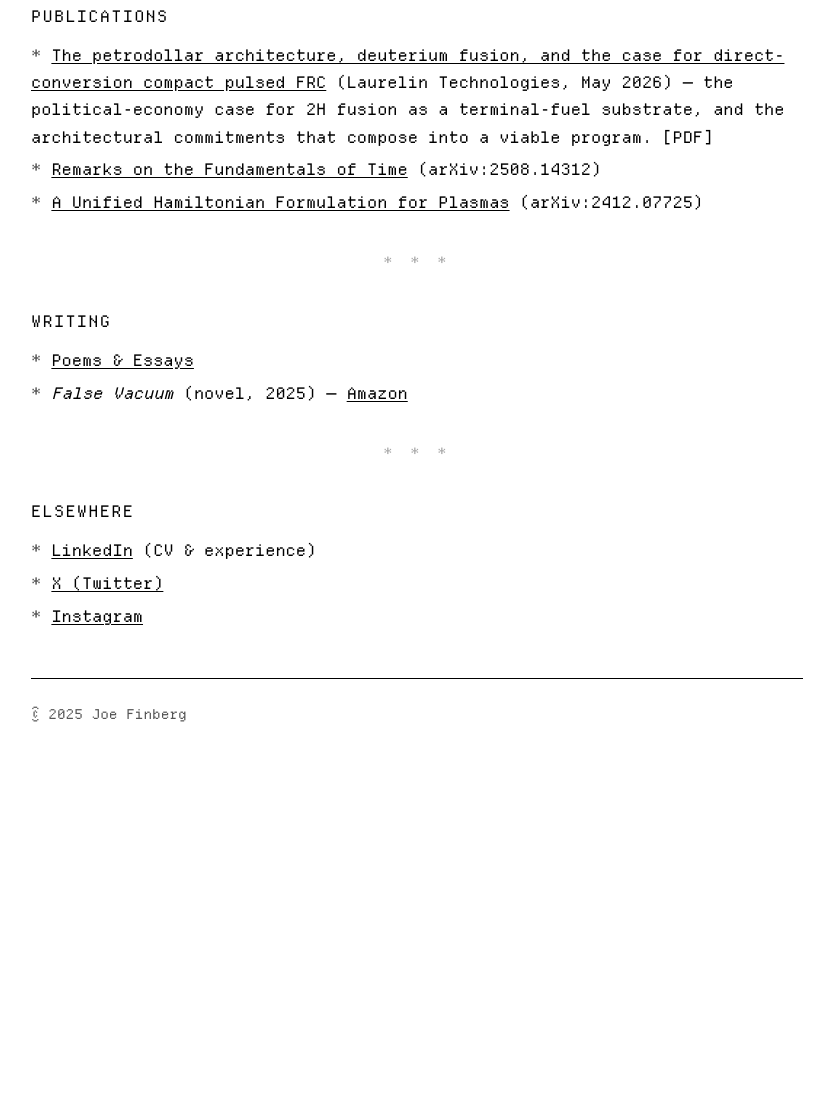
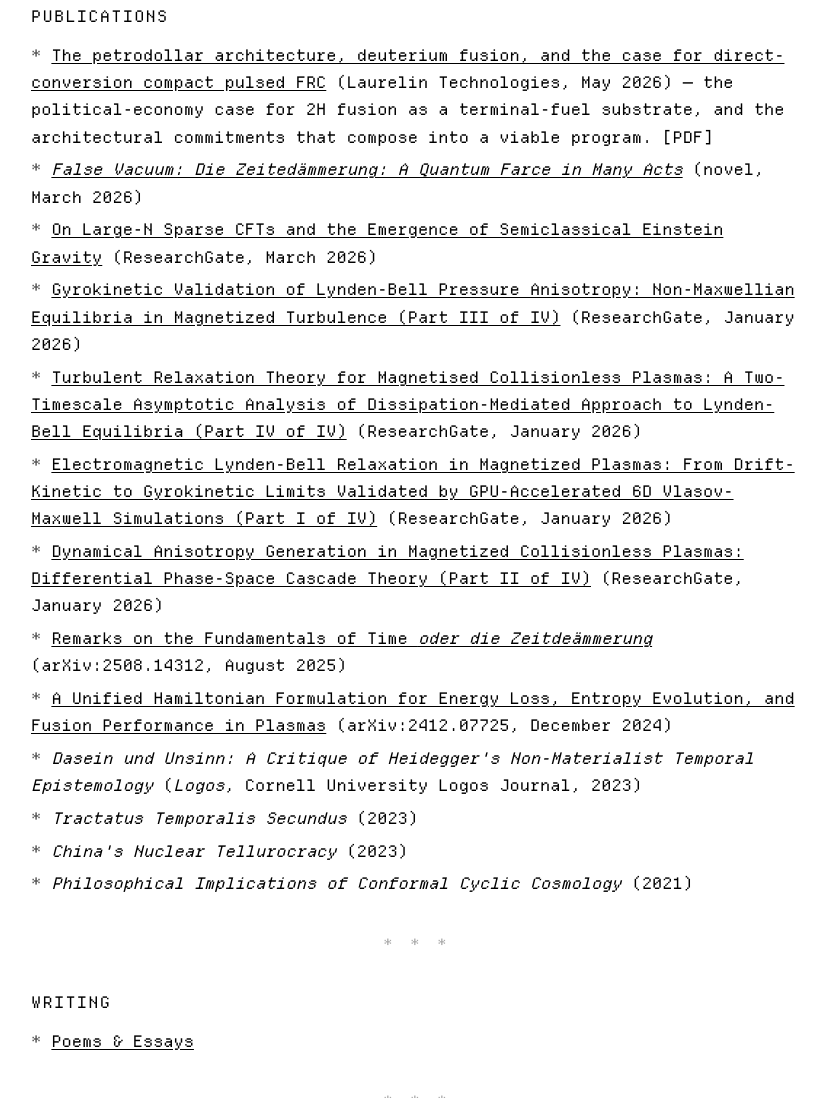
Before and after one commit to Finberg-Laurelin-CEO/joes-website, a plain HTML site: page index.html in a window 1280 px wide. Shown: the part 611-1709 px from the top of the page, without its empty margins (223-1048 px from the left). Before the commit the page ends 1401 px from the top, so only its background shows below. Drawn offline with Linux system fonts and the light colour scheme.

Commit message:
Update publications from academic CV and remove CV PDF.
Expand the homepage publications list with ResearchGate and arXiv links from the academic CV, remove the unused CV PDF from the repo, and point experience to LinkedIn.

Co-authored-by: Cursor <cursoragent@cursor.com>

```diff
--- a/index.html
+++ b/index.html
@@ -53,7 +53,7 @@
                 research and six in quantitative trading. I studied physics and philosophy at Columbia and Oxford.
             </p>
             <p>
-                I also write — poetry, essays, and science fiction. My novel <em>False Vacuum</em> came out in 2025.
+                I also write — poetry, essays, and science fiction. My novel <em>False Vacuum</em> came out in 2026.
             </p>
         </section>
 
@@ -75,8 +75,42 @@
                     <a href="files/laurelin-whitepaper.pdf" target="_blank" rel="noopener noreferrer">The petrodollar architecture, deuterium fusion, and the case for direct-conversion compact pulsed FRC</a>
                     (Laurelin Technologies, May 2026) — the political-economy case for 2H fusion as a terminal-fuel substrate, and the architectural commitments that compose into a viable program. [PDF]
                 </li>
-                <li><a href="https://arxiv.org/abs/2508.14312" target="_blank" rel="noopener noreferrer">Remarks on the Fundamentals of Time</a> (arXiv:2508.14312)</li>
-                <li><a href="https://arxiv.org/abs/2412.07725" target="_blank" rel="noopener noreferrer">A Unified Hamiltonian Formulation for Plasmas</a> (arXiv:2412.07725)</li>
+                <li>
+                    <a href="https://a.co/d/0dGjxKbk" target="_blank" rel="noopener noreferrer"><em>False Vacuum: Die Zeitedämmerung: A Quantum Farce in Many Acts</em></a>
+                    (novel, March 2026)
+                </li>
+                <li>
+                    <a href="https://doi.org/10.13140/RG.2.2.15786.68807" target="_blank" rel="noopener noreferrer">On Large-N Sparse CFTs and the Emergence of Semiclassical Einstein Gravity</a>
+                    (ResearchGate, March 2026)
+                </li>
+                <li>
+                    <a href="https://doi.org/10.13140/RG.2.2.19980.99209" target="_blank" rel="noopener noreferrer">Gyrokinetic Validation of Lynden-Bell Pressure Anisotropy: Non-Maxwellian Equilibria in Magnetized Turbulence (Part III of IV)</a>
+                    (ResearchGate, January 2026)
+                </li>
+                <li>
+                    <a href="https://doi.org/10.13140/RG.2.2.26691.87845" target="_blank" rel="noopener noreferrer">Turbulent Relaxation Theory for Magnetised Collisionless Plasmas: A Two-Timescale Asymptotic Analysis of Dissipation-Mediated Approach to Lynden-Bell Equilibria (Part IV of IV)</a>
+                    (ResearchGate, January 2026)
+                </li>
+                <li>
+                    <a href="https://doi.org/10.13140/RG.2.2.35919.34723" target="_blank" rel="noopener noreferrer">Electromagnetic Lynden-Bell Relaxation in Magnetized Plasmas: From Drift-Kinetic to Gyrokinetic Limits Validated by GPU-Accelerated 6D Vlasov-Maxwell Simulations (Part I of IV)</a>
+                    (ResearchGate, January 2026)
+                </li>
+                <li>
+                    <a href="https://doi.org/10.13140/RG.2.2.11592.38403" target="_blank" rel="noopener noreferrer">Dynamical Anisotropy Generation in Magnetized Collisionless Plasmas: Differential Phase-Space Cascade Theory (Part II of IV)</a>
+                    (ResearchGate, January 2026)
+                </li>
+                <li>
+                    <a href="https://arxiv.org/abs/2508.14312" target="_blank" rel="noopener noreferrer">Remarks on the Fundamentals of Time <em>oder die Zeitdeämmerung</em></a>
+                    (arXiv:2508.14312, August 2025)
+                </li>
+                <li>
+                    <a href="https://arxiv.org/abs/2412.07725" target="_blank" rel="noopener noreferrer">A Unified Hamiltonian Formulation for Energy Loss, Entropy Evolution, and Fusion Performance in Plasmas</a>
+                    (arXiv:2412.07725, December 2024)
+                </li>
+                <li><em>Dasein und Unsinn: A Critique of Heidegger's Non-Materialist Temporal Epistemology</em> (<em>Logos</em>, Cornell University Logos Journal, 2023)</li>
+                <li><em>Tractatus Temporalis Secundus</em> (2023)</li>
+                <li><em>China's Nuclear Tellurocracy</em> (2023)</li>
+                <li><em>Philosophical Implications of Conformal Cyclic Cosmology</em> (2021)</li>
             </ul>
         </section>
 
@@ -86,7 +120,6 @@
             <h2>Writing</h2>
             <ul>
                 <li><a href="writing.html">Poems &amp; Essays</a></li>
-                <li><em>False Vacuum</em> (novel, 2025) — <a href="https://www.amazon.com/False-Vacuum-Joseph-S-Finberg/dp/B0G27KSR16" target="_blank" rel="noopener noreferrer">Amazon</a></li>
             </ul>
         </section>
 
```
Also changed, not shown: 2 other files.
